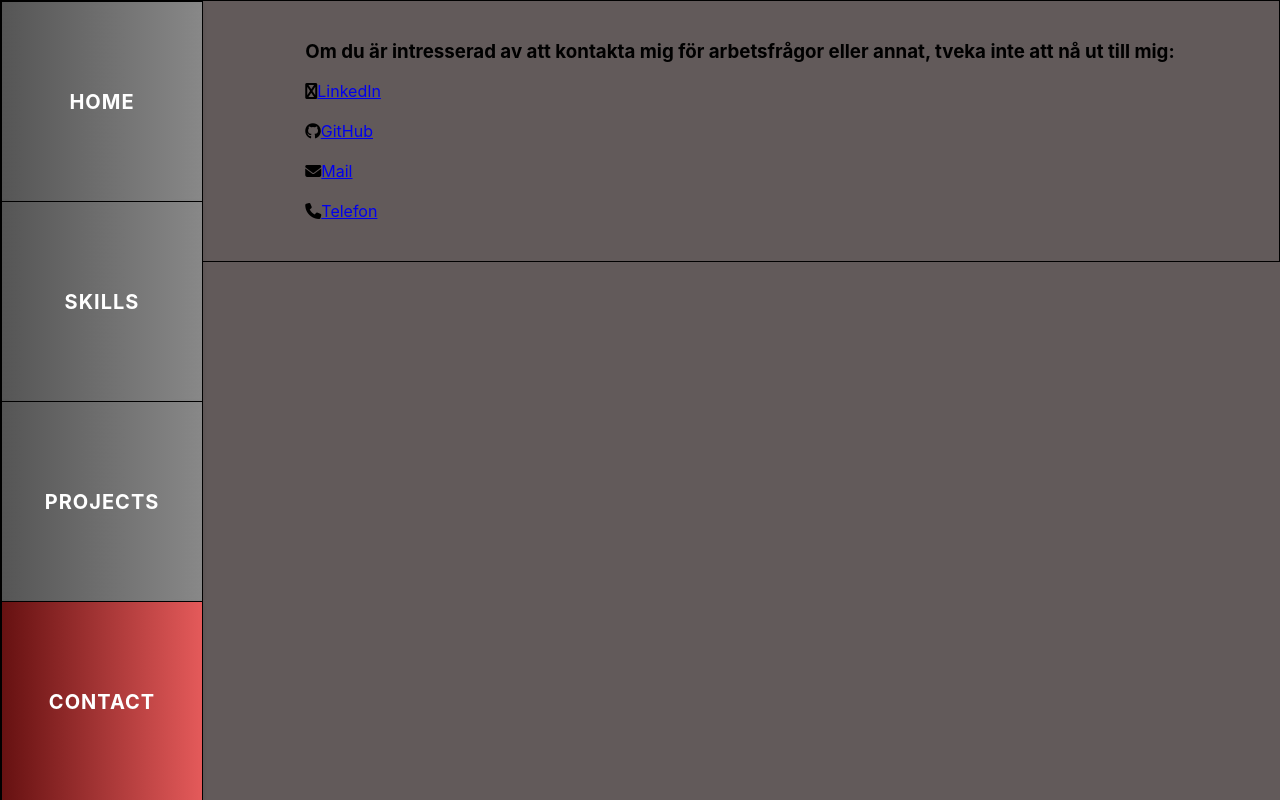
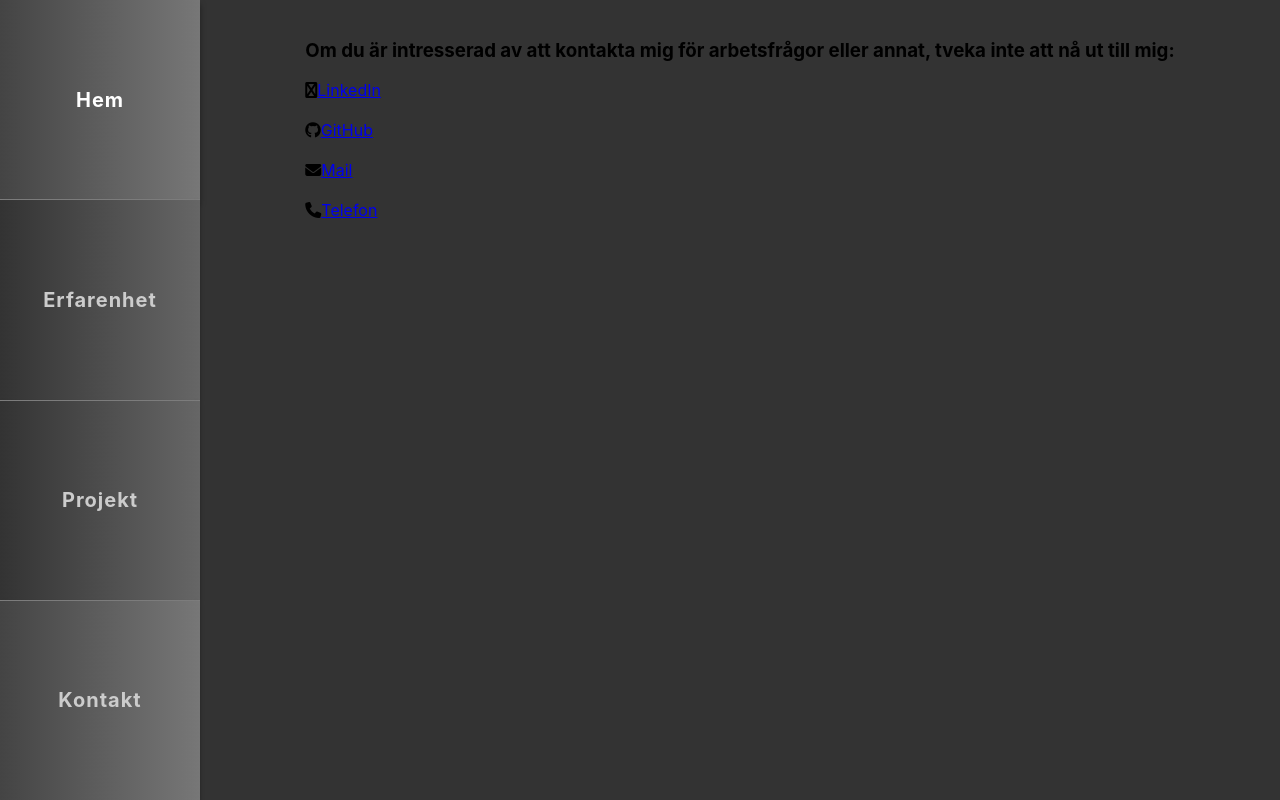
Before and after one commit to esam95/esam95.github.io, a React (Create React App) app: page /contact in a window 1280 px wide. Built offline with nearby package versions, Linux system fonts and the light colour scheme.

Commit message:
Project content done

```diff
--- a/public/index.html
+++ b/public/index.html
@@ -10,6 +10,8 @@
       content="Web site created using create-react-app"
     />
     <link rel="apple-touch-icon" href="%PUBLIC_URL%/logo192.png" />
+    <!-- Include Font Awesome via CDN -->
+    <link rel="stylesheet" href="https://cdnjs.cloudflare.com/ajax/libs/font-awesome/6.3.0/css/all.min.css">
     <!--
       manifest.json provides metadata used when your web app is installed on a
       user's mobile device or desktop. See https://developers.google.com/web/fundamentals/web-app-manifest/
@@ -24,7 +26,7 @@
       work correctly both with client-side routing and a non-root public URL.
       Learn how to configure a non-root public URL by running `npm run build`.
     -->
-    <title>React App</title>
+    <title>Esam Portfolio</title>
     <link rel="stylesheet" href="https://cdnjs.cloudflare.com/ajax/libs/font-awesome/6.2.0/css/all.min.css">
 
   </head>
--- a/src/App.js
+++ b/src/App.js
@@ -26,12 +26,10 @@ const styles = {
       alignItems: 'stretch',
   },
   navbarcontainer: {
-      //Fixed vertical navbar
       position: 'fixed',
       display: 'flex',
       flex: '0',
       width: '200px',// Set a fixed width for the sidebar
-      border: '1px solid black',
       top: '0',
       left: '0',
       height: '100vh',
@@ -42,8 +40,6 @@ const styles = {
       flex: '1', // Let it grow to fill the remaining space
       marginLeft: '200px', // Ensure it's positioned to the right of the sidebar
       padding: '20px',
-      border: '1px solid black',
-    //center the content vertically and horizontally
       alignItems: 'center',
       justifyContent: 'center',
 
--- a/src/components/Navbar.js
+++ b/src/components/Navbar.js
@@ -5,10 +5,10 @@ export default function Navbar() {
 
   return (
     <nav style={styles.navbar}>
-        <div id={'home'} className={`navbarItem${pathAfterHost === '/' ? ' active' : ''}`} onClick={() => {window.location.href = "/"}}>Home</div>
-        <div className={`navbarItem${pathAfterHost === '/skills' ? ' active' : ''}`} onClick={() => {window.location.href = "/skills"}}>Skills</div>
-        <div className={`navbarItem${pathAfterHost === '/projects' ? ' active' : ''}`} onClick={() => {window.location.href = "/projects"}}>Projects</div>
-        <div className={`navbarItem${pathAfterHost === '/contact' ? ' active' : ''}`}  onClick={() => {window.location.href = "/contact"}}>Contact</div>
+        <div id="homenav" className={`navbarItem${pathAfterHost === '/' ? ' active' : ''}`} onClick={() => {window.location.href = "/"}}>Hem</div>
+        <div id="skillsnav" className={`navbarItem${pathAfterHost === '/skills' ? ' active' : ''}`} onClick={() => {window.location.href = "/skills"}}>Erfarenhet</div>
+        <div id="projectsnav" className={`navbarItem${pathAfterHost === '/projects' ? ' active' : ''}`} onClick={() => {window.location.href = "/projects"}}>Projekt</div>
+        <div id="contactnav"className={`navbarItem${pathAfterHost === '/contact' ? ' active' : ''}`}  onClick={() => {window.location.href = "/contact"}}>Kontakt</div>
     </nav>
   )
 }
--- /dev/null
+++ b/src/components/ProjectCard.js
@@ -0,0 +1,29 @@
+import React, { useState } from 'react';
+
+export default function ProjectCard ({ title, description, imagelink, githublink, demolink }) {
+  const [isReversed, setIsReversed] = useState(false);
+
+  const handleCardClick = () => {
+    setIsReversed(!isReversed);
+  };
+
+  return (
+    <div className={`card ${isReversed ? 'reversed' : ''}`} onClick={handleCardClick}>
+      {isReversed ?
+        <div className="back">
+            <p>{description}</p>
+            <a href={githublink} target="_blank" rel="noopener noreferrer">
+                <i class="fab fa-github"></i>
+            </a>
+            <a href={demolink} target="_blank" rel="noopener noreferrer">
+                <i class="fas fa-external-link-alt"></i>
+            </a>
+        </div>:
+        <div className="front">
+            <img className="projectImage" src={imagelink} alt={title}/>
+            <h3>{title}</h3>
+        </div>
+        }
+    </div>
+  );
+}
--- a/src/index.css
+++ b/src/index.css
@@ -5,36 +5,37 @@ body {
     sans-serif;
   -webkit-font-smoothing: antialiased;
   -moz-osx-font-smoothing: grayscale;
-  background-color: #625a5a;
+  background-color: #333; /* Darker background color to align with the navbar */
 }
 
-code {
-  font-family: source-code-pro, Menlo, Monaco, Consolas, 'Courier New',
-    monospace;
-}
-
-
 /*NAVBAR*/
-
+ /* #navbar {
+  display: 'flex';
+  flex-direction: column;
+  align-items: stretch;
+  width: 200px,
+} */
 
 .navbarItem {
   display: flex;
   align-items: center;
   justify-content: center;
   width: 100%;
-  border: 1px solid black;
   cursor: pointer;
-  border-bottom: none;
+  border-bottom: 1px solid grey;
   text-decoration: none;
-  color: white;
+  color: #ccc; /* Metallic font color */
   font-size: 20px;
   font-weight: bold;
-  text-transform: uppercase;
   letter-spacing: 1px;
-  transition: background-color 0.3s ease-in-out, box-shadow 0.3s ease-in-out;
+  transition: background-color 0.3s ease-in-out, box-shadow 0.3s ease-in-out, color 0.3s ease-in-out; /* Added color transition */
   flex: 1; /* Make each item fill the available vertical space equally */
-  background: linear-gradient(to right, #555, #888); /* Gradient background */
-  box-shadow: 0 2px 4px rgba(0, 0, 0, 0.1); /* Box shadow */
+  background: linear-gradient(to right, #333, #666); /* Dark metallic gradient background */
+  box-shadow: 0 2px 4px rgba(0, 0, 0, 0.3); /* Darker box shadow */
+}
+
+#contactnav {
+  border-bottom: none;
 }
 
 .navbarItem.active {
@@ -42,37 +43,27 @@ code {
   align-items: center;
   justify-content: center;
   width: 100%;
-  border: 1px solid black;
   cursor: pointer;
-  border-bottom: none;
   text-decoration: none;
-  color: white;
+  color: #ccc; /* Metallic font color for active item */
   font-size: 20px;
   font-weight: bold;
-  text-transform: uppercase;
   letter-spacing: 1px;
-  transition: background-color 0.3s ease-in-out, box-shadow 0.3s ease-in-out;
+  transition: background-color 0.3s ease-in-out, box-shadow 0.3s ease-in-out, color 0.3s ease-in-out; /* Added color transition */
   flex: 1; /* Make each item fill the available vertical space equally */
-  background: linear-gradient(to right, #661111, #e45a5a); /* Gradient background */
-  box-shadow: 0 2px 4px rgba(0, 0, 0, 0.1); /* Box shadow */
+  background: linear-gradient(to right, #444, #777); /* Darker metallic gradient background for active item */
+  box-shadow: 0 2px 4px rgba(0, 0, 0, 0.3); /* Darker box shadow for active item */
 }
 
 .navbarItem:hover,
 .navbarItem.active:hover {
-  background: linear-gradient(to right, #661111, #e45a5a); /* Gradient background */
-  color: white; /* Change the text color on hover */
-  box-shadow: 0 4px 6px rgba(0, 0, 0, 0.2); /* Add a box shadow on hover */
+  background: linear-gradient(to right, #444, #777); /* Darker metallic gradient background on hover */
+  color: white; /* Change the text color to white on hover */
+  box-shadow: 0 4px 6px rgba(0, 0, 0, 0.4); /* Darker box shadow on hover */
 }
 
+
 /*SKILLS*/
-
-.heading {
-  font-size: 28px;
-  font-family: Arial, sans-serif;
-  font-weight: bold;
-  color: #333;
-  margin-bottom: 16px;
-}
 
 .skillList {
   list-style-type: none;
@@ -94,6 +85,13 @@ code {
 
 .icon-item:hover {
   transform: scale(1.1);
+}
+
+/*PROJECTS*/
+.projectImage {
+  max-width: 100%;
+  height: auto;
+  margin-bottom: 20px;
 }
 
 /* Card container styles */
--- a/src/pages/Contact.js
+++ b/src/pages/Contact.js
@@ -2,7 +2,7 @@ import React from 'react'
 
 export default function Contact() {
   return (
-    <div /* style={styles.contactContainer} */>
+    <div>
       <h3>Om du är intresserad av att kontakta mig för arbetsfrågor eller annat, tveka inte att nå ut till mig:</h3>
       <div style={styles.contactItem}>
         <i class="fas fa-linkedin"></i>
@@ -26,31 +26,9 @@ export default function Contact() {
 }
 
 const styles = {
-    contactContainer: {
-      backgroundColor: '#F5F5F5',
-      padding: '40px',
-      borderRadius: '10px',
-      boxShadow: '0 4px 6px rgba(0, 0, 0, 0.1)',
-      textAlign: 'left',
-    },
     contactItem: {
       display: 'flex',
       alignItems: 'center',
       marginBottom: '20px',
-    },
-    i: {
-      fontSize: '24px',
-      marginRight: '10px',
-      color: '#BF4F74', // Färgen på ikonen
-    },
-    a: {
-      fontSize: '18px',
-      fontFamily: 'Arial, sans-serif',
-      color: '#333',
-      textDecoration: 'none',
-      transition: 'color 0.2s ease-in-out',
-    },
-    'a:hover': {
-      color: '#BF4F74', // Ändra textfärgen vid hover
-    },
+    }
   };
--- a/src/pages/Home.js
+++ b/src/pages/Home.js
@@ -2,41 +2,13 @@ import React from 'react';
 
 function Home() {
   return (
-    <div /* style={styles.container} */>
-  <h1 style={styles.heading}>Hej, jag är Esam Ali Gelani</h1>
-  <h2 style={styles.subHeading}>En driven frontend utvecklare</h2>
-  <p style={styles.paragraph}>
-    Välkommen till mitt portfolio, här kan du se min erfarenhet och projekt.
-  </p>
-</div>
+    <div>
+      <h1>Hej, jag är Esam Ali Gelani</h1>
+      <h2>En driven frontend utvecklare</h2>
+      <p>Välkommen till mitt portfolio, här kan du se min erfarenhet och projekt.</p>
+    </div>
 
   );
 }
 
 export default Home;
-
-const styles = {
-  container: {
-    backgroundColor: '#F5F5F5', // Set the background color
-    padding: '40px', // Add some padding to the container
-    borderRadius: '10px', // Add rounded corners
-    boxShadow: '0 4px 6px rgba(0, 0, 0, 0.1)', // Add a subtle box shadow
-    textAlign: 'center', // Center the content
-  },
-  heading: {
-    fontSize: '36px', // Set the font size for the heading
-    fontFamily: 'Arial, sans-serif', // Choose a font family
-    fontWeight: 'bold', // Set font weight to bold
-    color: '#333', // Set text color
-  },
-  subHeading: {
-    fontSize: '24px', // Set the font size for the subheading
-    fontFamily: 'Arial, sans-serif', // Choose a font family
-    color: '#555', // Set text color
-  },
-  paragraph: {
-    fontSize: '18px', // Set the font size for the paragraph
-    fontFamily: 'Arial, sans-serif', // Choose a font family
-    color: '#777', // Set text color
-  },
-};
--- a/src/pages/Projects.js
+++ b/src/pages/Projects.js
@@ -1,60 +1,14 @@
 import React from 'react';
+import ProjectCard from '../components/ProjectCard';
 
 export default function Projects() {
   return (
-    <div style={styles.container}>
-      <p>Utforska mina projekt nedan:</p>
-      <main style={styles.gallery}>
-        <a href="https://webbshop-livs.vercel.app/" style={styles.projectItem}>
-          <img src="/images/webbshop-screenshot.JPG" alt="Projekt 1" style={styles.projectImage} />
-          <p>Projekt 1</p>
-        </a>
-        <a href="https://omdb-seven.vercel.app/" style={styles.projectItem}>
-          <img src="/images/omdb-api-screenshot.JPG" alt="Projekt 2" style={styles.projectImage} />
-          <p>Projekt 2</p>
-        </a>
-      </main>
+    <div>
+      <h1>Utforska mina projekt nedan:</h1>
+      <section id='cardscontainer'>
+        <ProjectCard title="Webbshop" description="En webbshop gjord via React.js som konsumerar data från livesatt API via Railway. Innehar CRUD för produkter, kundvagn och utcheckning, " imagelink="../images/webbshop-screenshot.JPG" githublink="https://github.com/esam95/Webbshop-livs" demolink="https://webbshop-livs.vercel.app/"/>
+        <ProjectCard title="OMDB API" description="Webbsida som hämtar data från omdbapi.com. Data visas genom sökfunktion där man kan välja filmer, serier, spel o.s.v." imagelink="../images/omdb-api-screenshot.JPG" githublink="https://github.com/esam95/omdb" demolink="https://omdb-seven.vercel.app/"/>
+      </section>
     </div>
   );
 }
-
-const styles = {
-  container: {
-    textAlign: 'center',
-  },
-  gallery: {
-    display: 'flex',
-    justifyContent: 'space-between',
-    flexWrap: 'wrap',
-    gap: '15px', // Add a gap between project items
-  },
-  projectItem: {
-    width: 'calc(40% - 7.5px)', // Adjust width to fit two items per row with a 15px gap
-    backgroundColor: '#FFF',
-    borderRadius: '10px',
-    boxShadow: '0 2px 4px rgba(0, 0, 0, 0.1)',
-    padding: '20px',
-    textAlign: 'center',
-    transition: 'transform 0.2s ease-in-out',
-  },
-  projectImage: {
-    maxWidth: '100%',
-    height: 'auto',
-    marginBottom: '20px',
-  },
-  p: {
-    fontSize: '18px',
-    fontFamily: 'Arial, sans-serif',
-    color: '#555',
-    marginBottom: '8px',
-  },
-  a: {
-    textDecoration: 'none',
-    color: '#333',
-    fontWeight: 'bold',
-    transition: 'color 0.2s ease-in-out',
-  },
-  'a:hover': {
-    color: '#BF4F74',
-  },
-};
```
Also changed, not shown: src/pages/Skills.js (+3 -4 lines), src/components/ExperienceCard.js (indentation only). Lines whose indentation alone changed are shown as unchanged.
